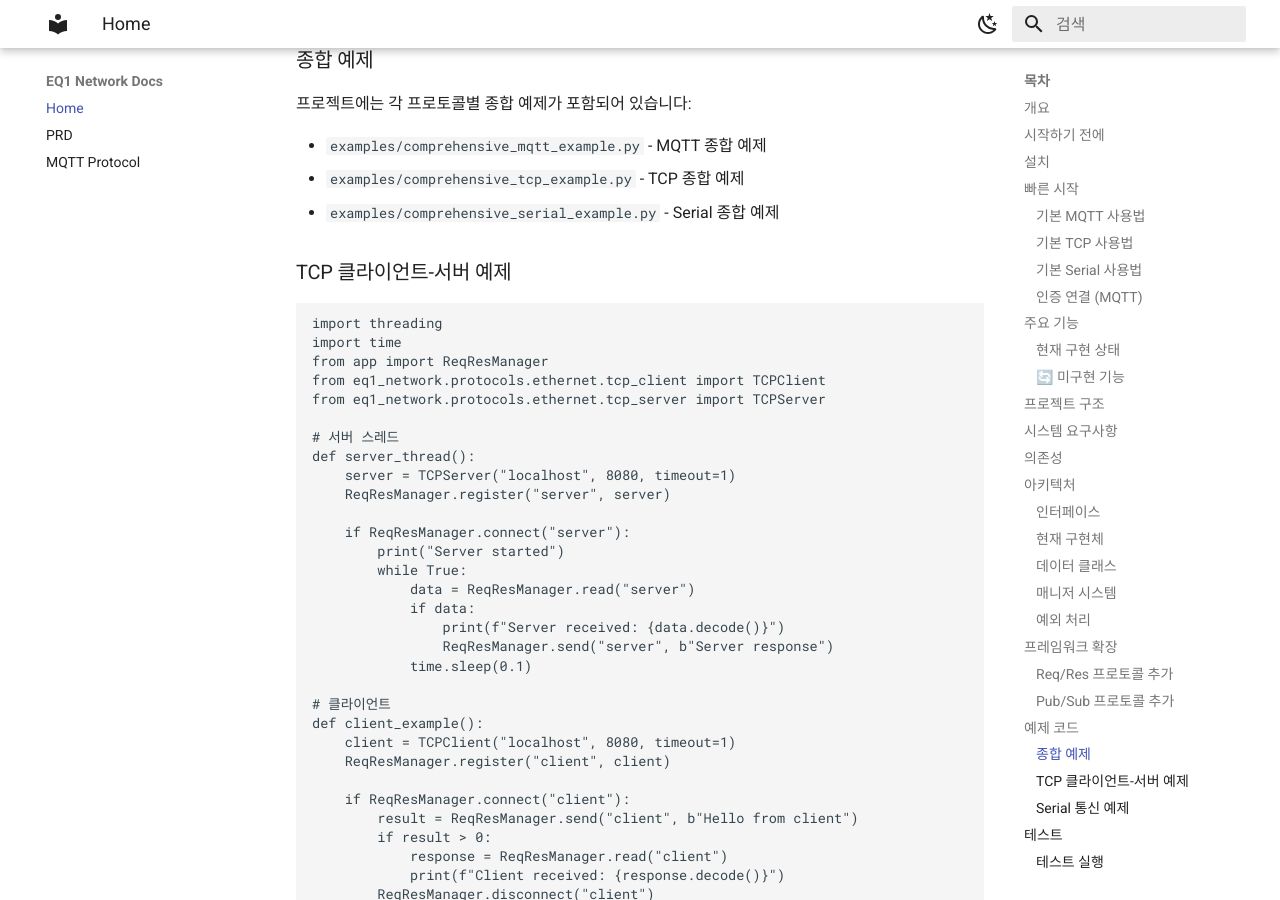
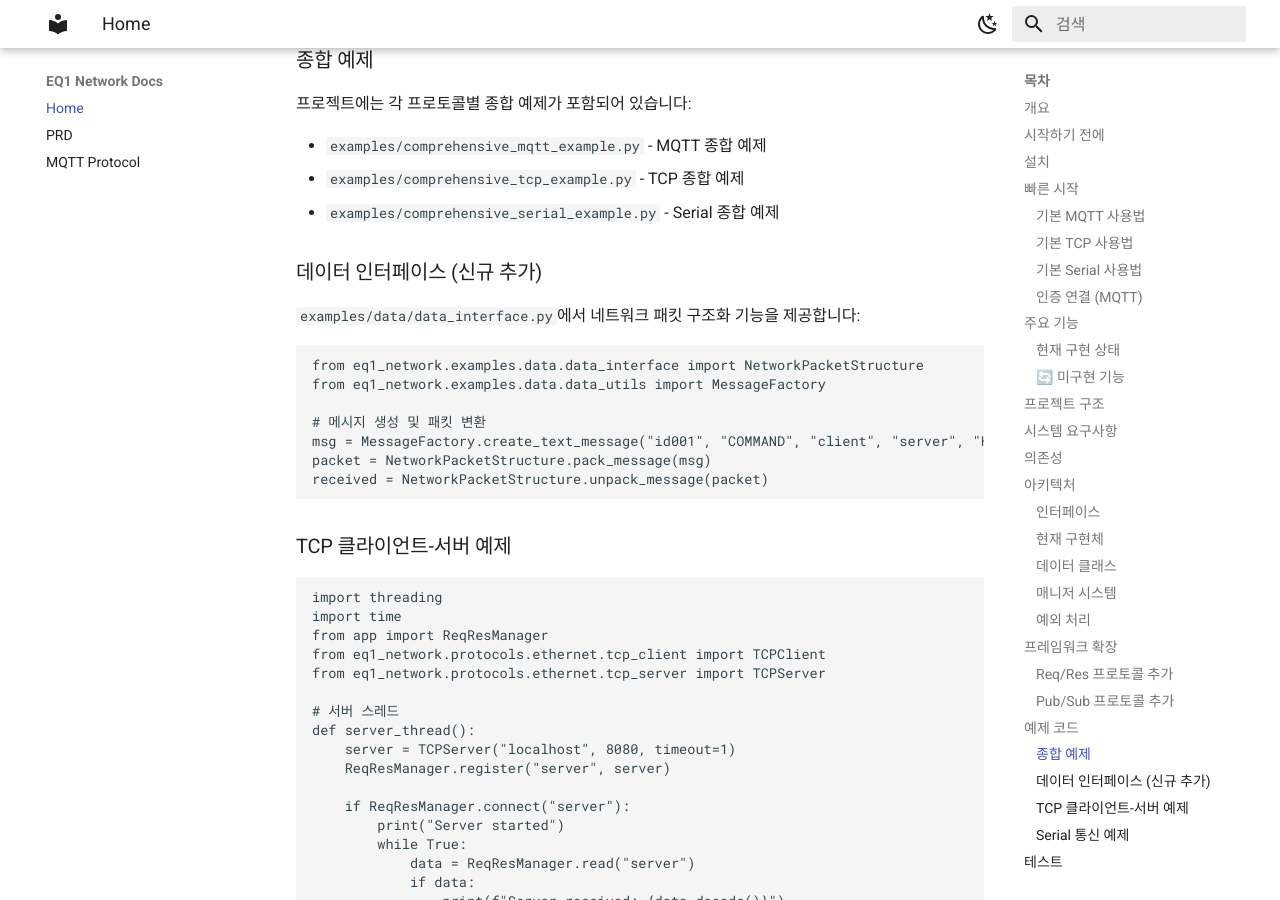
Before and after one commit to CREFLEINC/eq1_network, an MkDocs documentation site: the page built from docs/README.md, in a window 1280 px wide and 900 px high, scrolled down 8382 px. Built offline with MkDocs 1.6.1 and Material for MkDocs 9.7.7, drawn with Linux system fonts in a browser that asks for light colours.

Commit message:
edit README.md

````diff
--- a/docs/README.md
+++ b/docs/README.md
@@ -317,6 +317,19 @@ class RedisProtocol(PubSubProtocol):
 - `examples/comprehensive_tcp_example.py` - TCP 종합 예제
 - `examples/comprehensive_serial_example.py` - Serial 종합 예제
 
+### 데이터 인터페이스 (신규 추가)
+`examples/data/data_interface.py`에서 네트워크 패킷 구조화 기능을 제공합니다:
+
+```python
+from eq1_network.examples.data.data_interface import NetworkPacketStructure
+from eq1_network.examples.data.data_utils import MessageFactory
+
+# 메시지 생성 및 패킷 변환
+msg = MessageFactory.create_text_message("id001", "COMMAND", "client", "server", "Hello")
+packet = NetworkPacketStructure.pack_message(msg)
+received = NetworkPacketStructure.unpack_message(packet)
+```
+
 ### TCP 클라이언트-서버 예제
 ```python
 import threading
````
